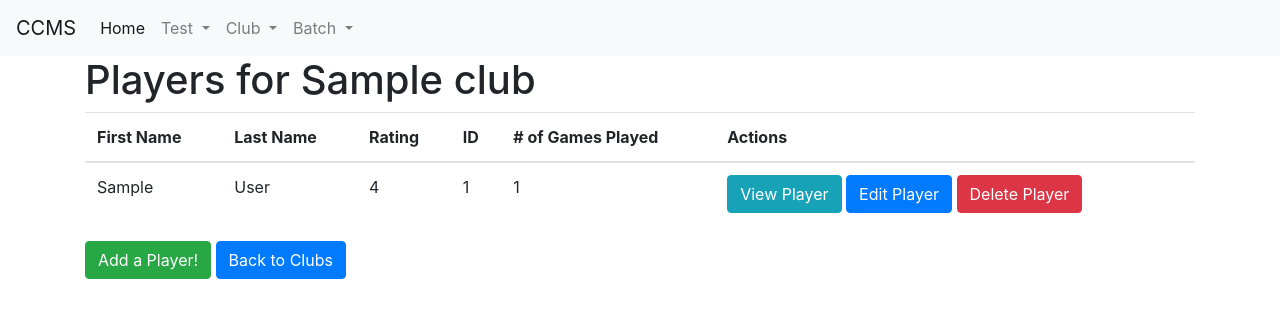
After one commit to mdew192837/cc-django, a Django app: page /clubs/1/players in a window 1280 px wide. The commit adds this page. Shown: the top 318 px of the page. Run offline with Django 3.2, Linux system fonts and the light colour scheme; tables that the repository leaves empty hold one stand-in row (values such as "Sample post"); some libraries are stand-ins or nearby versions.

Commit message:
Add Players View for Each Club
* Also added games_played to players model
* Updated URLs and views.py

```diff
--- a/ccms/cc_management/admin.py
+++ b/ccms/cc_management/admin.py
@@ -4,7 +4,9 @@ from django.contrib import admin
 from .models import *
 
 # Register your models here.
-admin.site.register(Club)
+class ClubAdmin(admin.ModelAdmin):
+    list_display = ('id', 'name')
+admin.site.register(Club, ClubAdmin)
 admin.site.register(Club_Classifications)
 
 # Display all fields for player
--- a/ccms/cc_management/models.py
+++ b/ccms/cc_management/models.py
@@ -37,6 +37,8 @@ class Player(models.Model):
     uscf_rating = models.IntegerField(blank=True, null=True)
     # Rating is mandatory, default 0
     rating = models.IntegerField(default=0)
+    # Number of games is mandatory, default 0
+    games_played = models.IntegerField(default=0)
 
     # Players can be made inactive
     is_active = models.BooleanField(default=True)
--- a/ccms/cc_management/templates/cc_management/clubs/club_list.html
+++ b/ccms/cc_management/templates/cc_management/clubs/club_list.html
@@ -16,9 +16,11 @@
                 <td>{{ club.id }}</td>
                 <td>
                     <!-- Note that these urls will need to be updated -->
-                    <a href="{% url 'club_view' club.id %}" class="btn btn-info" role="button">View Club</a>
-                    <a href="{% url 'club_edit' club.id %}" class="btn btn-primary" role="button">Edit Club</a>
+                    <a href="{% url 'club_players' club.id %}" class="btn btn-primary" role="button">View Players</a>
                     <a href="{% url 'club_delete' club.id %}" class="btn btn-danger" role="button">Delete Club</a>
+                    <a href="{% url 'club_view' club.id %}" class="btn btn-sm btn-info" role="button">View Club</a>
+                    <a href="{% url 'club_edit' club.id %}" class="btn btn-sm btn-primary" role="button">Edit Club</a>
+                    <a href="{% url 'club_delete' club.id %}" class="btn btn-sm btn-danger" role="button">Delete Club</a>
                 </td>
             </tr>
         {% endfor %}
--- /dev/null
+++ b/ccms/cc_management/templates/cc_management/clubs/club_players.html
@@ -0,0 +1,42 @@
+{% extends "cc_management/base.html" %}
+
+{% block content %}
+<h1>Players for {{ club.name }}</h1>
+
+{% if players %}
+<table class="table">
+    <thead>
+        <th scope="col">First Name</th>
+        <th scope="col">Last Name</th>
+        <th scope="col">Rating</th>
+        <th scope="col">ID</th>
+        <th scope="col"># of Games Played</th>
+        <th scope="col">Actions</th>
+    </thead>
+    <tbody>
+        {% for player in players %}
+            <tr>
+                <td>{{ player.first_name }}</td>
+                <td>{{ player.last_name }}</td>
+                <td>{{ player.rating }}</td>
+                <td>{{ player.id }}</td>
+                <td>{{ player.games_played }}</td>
+                <td>
+                    <!-- Note that these urls will need to be updated -->
+                    <a href="#" class="btn btn-info" role="button">View Player</a>
+                    <a href="#" class="btn btn-primary" role="button">Edit Player</a>
+                    <a href="#" class="btn btn-danger" role="button">Delete Player</a>
+                </td>
+            </tr>
+        {% endfor %}
+    </tbody>
+</table>
+
+{% else %}
+<p class="lead">No players found!</p>
+
+{% endif %}
+
+<a href="#" class="btn btn-success" role="button">Add a Player!</a>
+<a href="{% url 'club_list' %}" class="btn btn-primary" role="button">Back to Clubs</a>
+{% endblock content %}
--- a/ccms/cc_management/urls.py
+++ b/ccms/cc_management/urls.py
@@ -7,11 +7,12 @@ urlpatterns = [
     path('test/', views.test, name='cc-management-test'),
 ]
 
-# Add the club CRUD URLs
+# Add the club CRUD and foreign relationship URLs
 urlpatterns += [
     path('clubs/', views.club_list, name='club_list'),
     path('clubs/create', views.club_create, name='club_create'),
     path('clubs/<int:pk>', views.club_view, name='club_view'),
     path('clubs/<int:pk>/edit', views.club_edit, name='club_edit'),
     path('clubs/<int:pk>/delete', views.club_delete, name='club_delete'),
+    path('clubs/<int:pk>/players', views.club_players, name='club_players'),
 ]
--- a/ccms/cc_management/views.py
+++ b/ccms/cc_management/views.py
@@ -54,3 +54,8 @@ def club_delete(request, pk, template_name="cc_management/clubs/club_confirm_del
         messages.warning(request, f"Club {club_name} deleted.")
         return redirect("club_list")
     return render(request, template_name, {"club": club})
+
+def club_players(request, pk, template_name="cc_management/clubs/club_players.html"):
+    club = get_object_or_404(Club, pk=pk)
+    players = club.player_set.all()
+    return render(request, template_name, {"club": club, "players": players})
```
Also changed, not shown: ccms/cc_management/migrations/0006_player_games_played.py (added).
